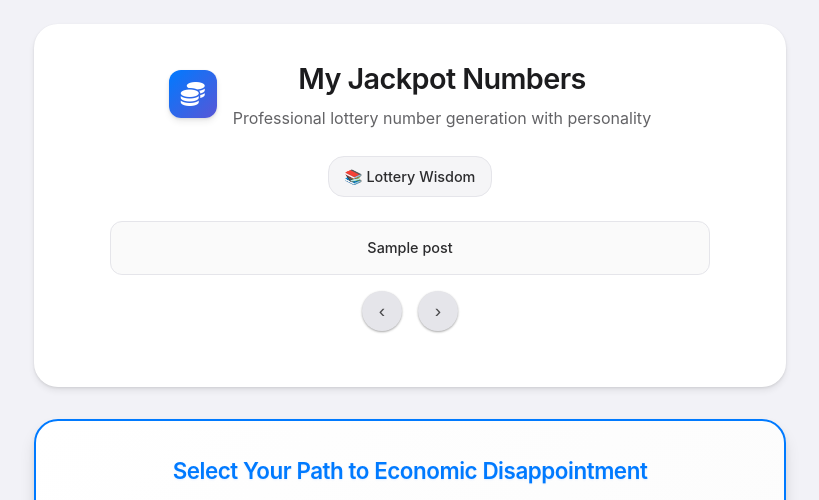
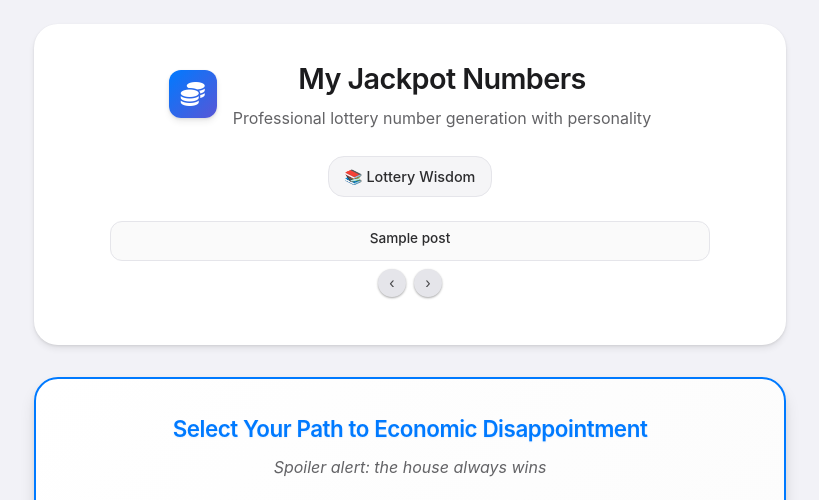
Before and after one commit to budi11111/sarcastic-lottery, a Flask app: template templates/index.html in a window 1280 px wide. Shown: the top 500 px of the page, without its empty margins (230-1049 px from the left). Run offline with Flask 3, Linux system fonts and the light colour scheme; the template is opened without the code that fills it: most values are stand-ins (such as "Sample title", 1, 10 or a date in 2020); some web fonts are replaced.

Commit message:
Fixed animation placement below generate button, made blog carousel compact, and added top navigation buttons to blog pages

```diff
--- a/static/css/style.css
+++ b/static/css/style.css
@@ -1211,3 +1211,94 @@
         padding: var(--spacing-lg);
     }
 }
+
+/* Compact Blog Carousel Styles */
+.blog-carousel-section {
+    margin: var(--spacing-md) 0; /* Reduced from var(--spacing-lg) */
+    max-width: 600px;
+    margin-left: auto;
+    margin-right: auto;
+}
+
+.blog-carousel {
+    overflow: hidden;
+    border-radius: var(--radius-md);
+    background: var(--gray-50);
+    border: 1px solid var(--gray-200);
+    height: 2.5rem; /* Compact height */
+}
+
+.blog-slide {
+    min-width: 100%;
+    padding: var(--spacing-sm) var(--spacing-md); /* Reduced padding */
+    text-align: center;
+    display: flex;
+    align-items: center;
+    justify-content: center;
+}
+
+.blog-post-link {
+    color: var(--gray-800);
+    text-decoration: none;
+    font-weight: var(--font-weight-medium);
+    font-size: 0.85rem; /* Smaller font */
+    line-height: 1.2;
+    display: block;
+    white-space: nowrap;
+    overflow: hidden;
+    text-overflow: ellipsis;
+    max-width: 100%;
+}
+
+.blog-post-link:hover {
+    color: var(--primary-color);
+}
+
+.blog-carousel-controls {
+    display: flex;
+    justify-content: center;
+    gap: var(--spacing-sm); /* Reduced gap */
+    margin-top: var(--spacing-sm); /* Reduced margin */
+}
+
+.blog-carousel-controls .carousel-btn {
+    width: 28px; /* Smaller buttons */
+    height: 28px;
+    font-size: 1rem;
+}
+
+/* Enhanced Loading Animation - Position within unified generator */
+.unified-generator .loading {
+    margin: var(--spacing-lg) 0;
+    text-align: center;
+    padding: var(--spacing-lg);
+    color: var(--gray-600);
+    background: var(--white);
+    border-radius: var(--radius-lg);
+    box-shadow: var(--shadow-md);
+    backdrop-filter: blur(10px);
+}
+
+/* Enhanced Results Section - Position within unified generator */
+.unified-generator .results-section {
+    margin-top: var(--spacing-lg);
+    border-top: 1px solid var(--gray-200);
+    padding-top: var(--spacing-lg);
+}
+
+/* Mobile responsiveness for compact blog carousel */
+@media (max-width: 768px) {
+    .blog-carousel {
+        height: 2.2rem;
+    }
+
+    .blog-post-link {
+        font-size: 0.8rem;
+    }
+
+    .blog-carousel-controls .carousel-btn {
+        width: 24px;
+        height: 24px;
+        font-size: 0.9rem;
+    }
+}
--- a/templates/index.html
+++ b/templates/index.html
@@ -152,7 +152,13 @@
             </div>
         </div>
 
-        <!-- Results - NOW INSIDE UNIFIED GENERATOR -->
+        <!-- MOVED: Loading Animation - NOW RIGHT BELOW GENERATE BUTTON -->
+        <div id="loading" class="loading hidden">
+            <div class="loading-spinner"></div>
+            <p id="loadingText">Calculating your inevitable disappointment...</p>
+        </div>
+
+        <!-- MOVED: Results - NOW RIGHT BELOW LOADING -->
         <section id="results" class="results-section hidden">
             <div class="sarcastic-comment">
                 <p id="comment"></p>
@@ -197,12 +203,6 @@
             <p class="wisdom-text" id="wisdomText">The lottery: a tax on people who are bad at math, but excellent at hope.</p>
         </div>
     </section>
-
-    <!-- Loading Animation -->
-    <div id="loading" class="loading hidden">
-        <div class="loading-spinner"></div>
-        <p id="loadingText">Calculating your inevitable disappointment...</p>
-    </div>
 </div>
 
 <!-- Footer -->
```
Also changed, not shown: templates/blog.html (+16 -8 lines), templates/blog_post.html (+22 -14 lines).
